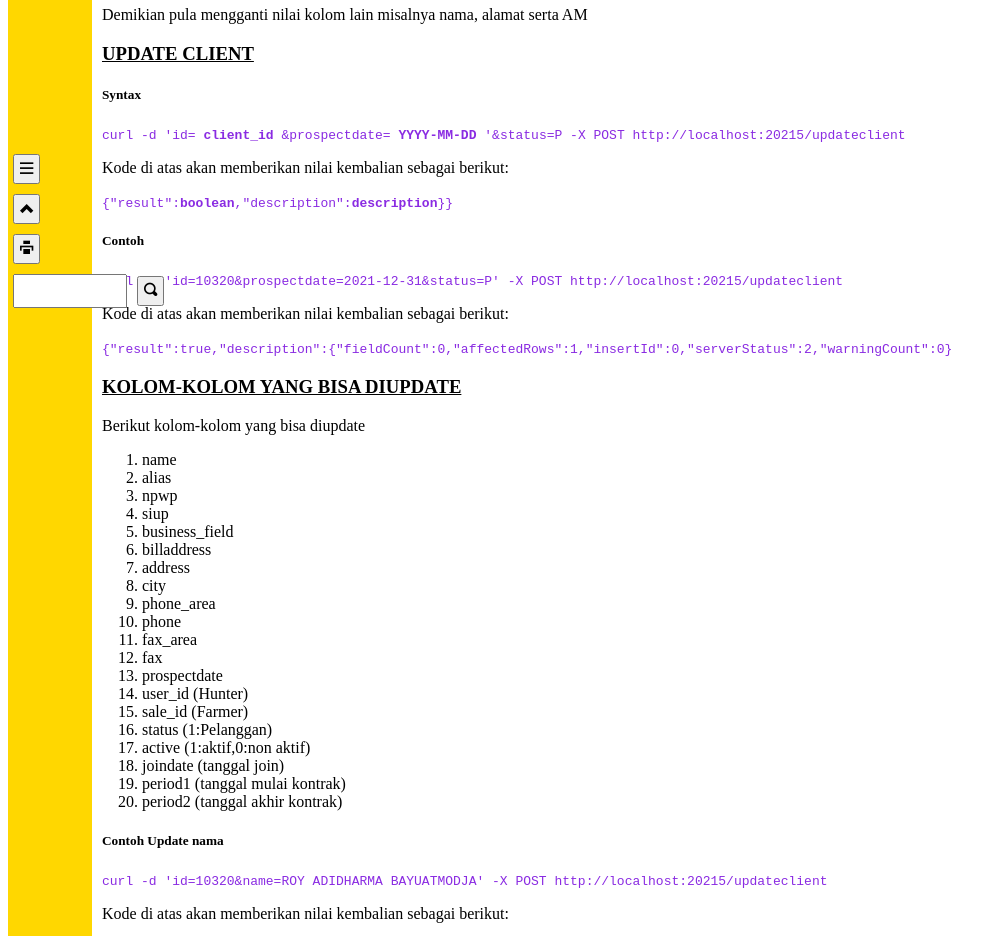
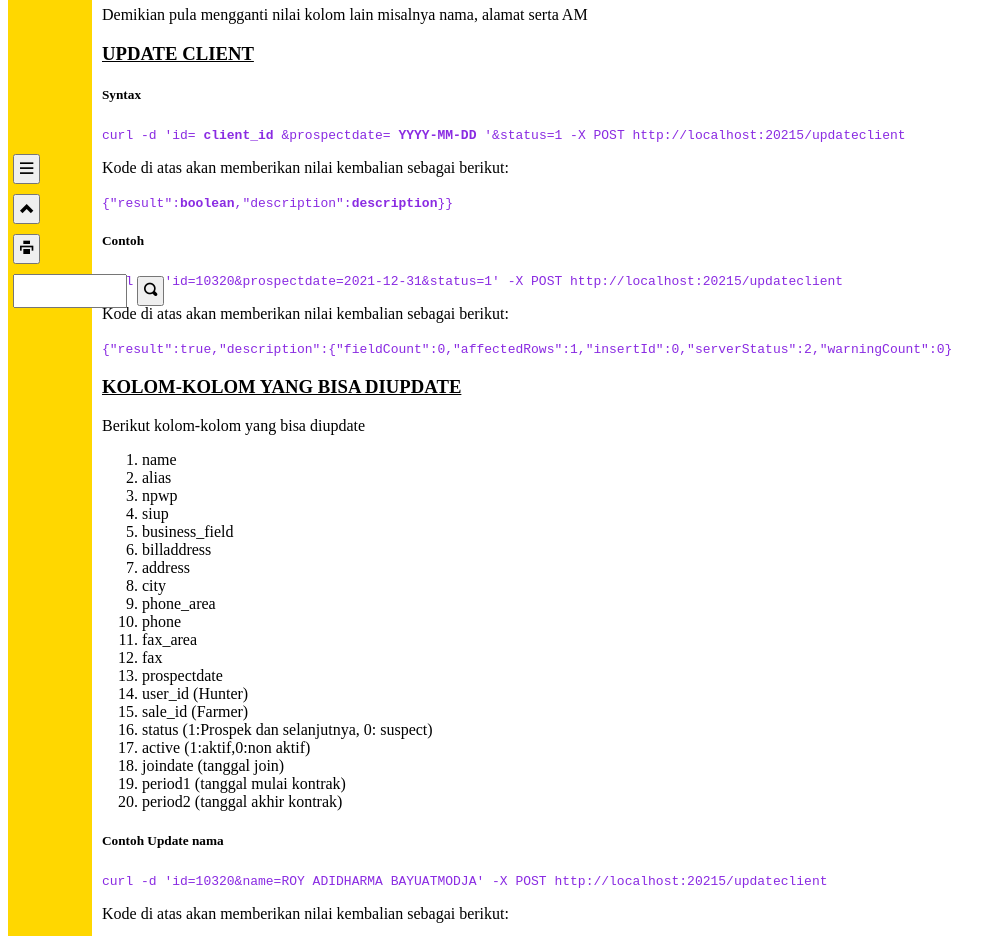
Before and after one commit to pojok-webdev/wo-server-v2, a website: page help/home.ejs in a window 1280 px wide. Shown: the part 251-1187 px from the top of the page, without its empty margins (0-1005 px from the left). Drawn offline with nearby package versions, Linux system fonts and the light colour scheme; files that its build step writes are made by us from their sources.

Commit message:
change status description in clients

```diff
--- a/help/client.ejs
+++ b/help/client.ejs
@@ -3,13 +3,13 @@
 <p>Demikian pula mengganti nilai kolom lain misalnya nama, alamat serta AM</p>
 <h3>Update Client</h3>
 <h5>Syntax</h5>
-<code>curl -d 'id=<strong> client_id</strong> &prospectdate=<strong> YYYY-MM-DD </strong> '&status=P -X POST http://localhost:20215/updateclient</code>
+<code>curl -d 'id=<strong> client_id</strong> &prospectdate=<strong> YYYY-MM-DD </strong> '&status=1 -X POST http://localhost:20215/updateclient</code>
 <p>Kode di atas akan memberikan nilai kembalian sebagai berikut:</p>
 <code>
     {"result":<strong>boolean</strong>,"description":<strong>description</strong>}}
 </code>
 <h5>Contoh</h5>
-<code>curl -d 'id=10320&prospectdate=2021-12-31&status=P' -X POST http://localhost:20215/updateclient</code>
+<code>curl -d 'id=10320&prospectdate=2021-12-31&status=1' -X POST http://localhost:20215/updateclient</code>
 <p>Kode di atas akan memberikan nilai kembalian sebagai berikut:</p>
 <code>
     {"result":true,"description":{"fieldCount":0,"affectedRows":1,"insertId":0,"serverStatus":2,"warningCount":0}
@@ -32,7 +32,7 @@
     <li>prospectdate</li>
     <li>user_id (Hunter)</li>
     <li>sale_id (Farmer)</li>
-    <li>status (1:Pelanggan)</li>
+    <li>status (1:Prospek dan selanjutnya, 0: suspect)</li>
     <li>active (1:aktif,0:non aktif) </li>
     <li>joindate (tanggal join)</li>
     <li>period1 (tanggal mulai kontrak)</li>
--- /dev/null
+++ b/js/queries/transactions/logs.js
@@ -0,0 +1,6 @@
+create = obj => {
+    return routines.create(obj)
+}
+module.exports = {
+    create:create
+}
```
